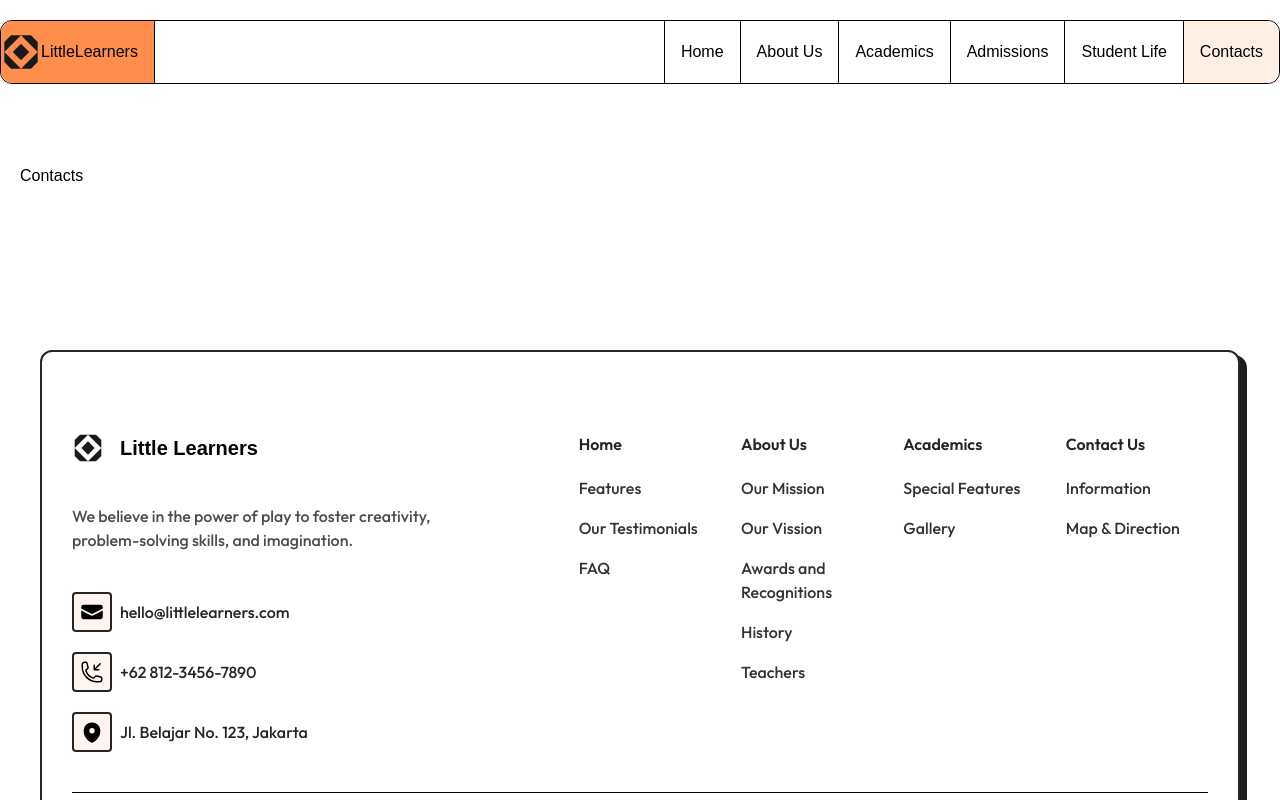
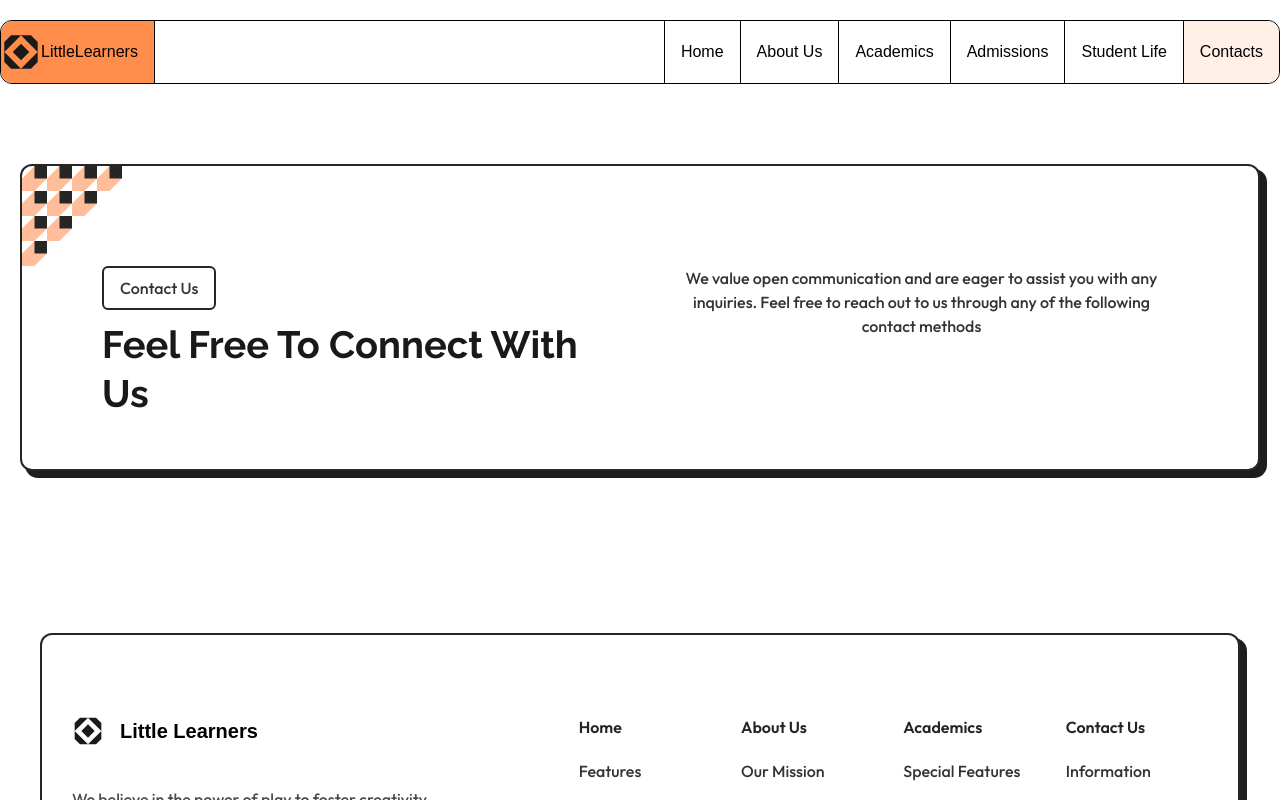
Before and after one commit to marcellandreas/little_learners, a React (Vite) app: page /contacts in a window 1280 px wide. Shown: the top 800 px of the page. Built offline with nearby package versions, Linux system fonts and the light colour scheme.

Commit message:
feat: menyesuaikan ContainerCard agar bisa digunakan di Contacts Page

```diff
--- a/src/components/Card/ContainerCard.jsx
+++ b/src/components/Card/ContainerCard.jsx
@@ -1,4 +1,17 @@
-const ContainerCard = ({ className, subtitle, title, description }) => {
+import {
+  ClockIcon,
+  EnvelopeIcon,
+  MapPinIcon,
+  PhoneIcon,
+} from "@heroicons/react/20/solid";
+
+const ContainerCard = ({
+  className,
+  subtitle,
+  title,
+  description,
+  isActive = true,
+}) => {
   return (
     <section
       className={`flex relative py-[50px] md:pt-[100px] 2xl:pt-[150px] 2xl:px-[120px] md:px-20 px-[30px] flex-col md:flex-row justify-center items-center gap-5 md:gap-[50px] rounded-xl border-2 border-grey-15 shadow-[6px_6px_0px_1px_#1E1E1E] bg-white w-full ${className}`}
@@ -16,9 +29,52 @@ const ContainerCard = ({ className, subtitle, title, description }) => {
           {title}
         </h2>
       </div>
-      <p className="text-grey-20 text-center font-outfit text-base 2xl:text-xl font-medium self-stretch md:flex-1">
-        {description}
-      </p>
+      {isActive ? (
+        <p className="text-grey-20 text-center font-outfit text-base 2xl:text-xl font-medium self-stretch md:flex-1">
+          {description}
+        </p>
+      ) : (
+        <div className="flex flex-col justify-center gap-[30px] md:flex-1">
+          <p className="text-grey-20 text-center font-outfit text-base 2xl:text-xl font-medium self-stretch md:flex-1">
+            {description}
+          </p>
+          {/* buttons */}
+          <div className="grid grid-cols-2 gap-5">
+            <button className="flex p-4 col-span-2 md:col-span-1 items-center gap-2 rounded-xl border-2 border-grey-15 bg-orange-99">
+              <div className="flex p-[6px] gap-[10px] rounded bg-orange-97 border-2 border-grey-15">
+                <EnvelopeIcon className="h-5 w-5" />
+              </div>
+              <p className="text-grey-20 text-center font-outfit text-base 2xl:text-xl font-medium">
+                hello@littlelearners.com
+              </p>
+            </button>
+            <button className="flex p-4 col-span-2 md:col-span-1 items-center gap-2 rounded-xl border-2 border-grey-15 bg-orange-99">
+              <div className="flex p-[6px] gap-[10px] rounded bg-orange-97 border-2 border-grey-15">
+                <PhoneIcon className="h-5 w-5" />
+              </div>
+              <p className="text-grey-20 text-center font-outfit text-base 2xl:text-xl font-medium">
+                +91 91813 23 2309
+              </p>
+            </button>
+            <button className="flex p-4 col-span-2 md:col-span-1 items-center gap-2 rounded-xl border-2 border-grey-15 bg-orange-99">
+              <div className="flex p-[6px] gap-[10px] rounded bg-orange-97 border-2 border-grey-15">
+                <MapPinIcon className="h-5 w-5" />
+              </div>
+              <p className="text-grey-20 text-center font-outfit text-base 2xl:text-xl font-medium">
+                Somewhere in the World
+              </p>
+            </button>
+            <button className="flex p-4 col-span-2 md:col-span-1 items-center gap-2 rounded-xl border-2 border-grey-15 bg-orange-99">
+              <div className="flex p-[6px] gap-[10px] rounded bg-orange-97 border-2 border-grey-15">
+                <ClockIcon className="h-5 w-5" />
+              </div>
+              <p className="text-grey-20 text-center font-outfit text-base 2xl:text-xl font-medium">
+                Office Hours - 9am - 6 pm
+              </p>
+            </button>
+          </div>
+        </div>
+      )}
     </section>
   );
 };
--- a/src/pages/Contacts.jsx
+++ b/src/pages/Contacts.jsx
@@ -1,9 +1,15 @@
+import ContainerCard from "../components/Card/ContainerCard";
 import MainLayout from "../Layout/MainLayout";
 
 const Contacts = () => {
   return (
     <MainLayout>
-      <div>Contacts</div>
+      <ContainerCard
+        title="Feel Free To Connect With Us"
+        description="We value open communication and are eager to assist you with any inquiries. Feel free to reach out to us through any of the following contact methods"
+        subtitle="Contact Us"
+        className="col-span-12"
+      />
     </MainLayout>
   );
 };
```
